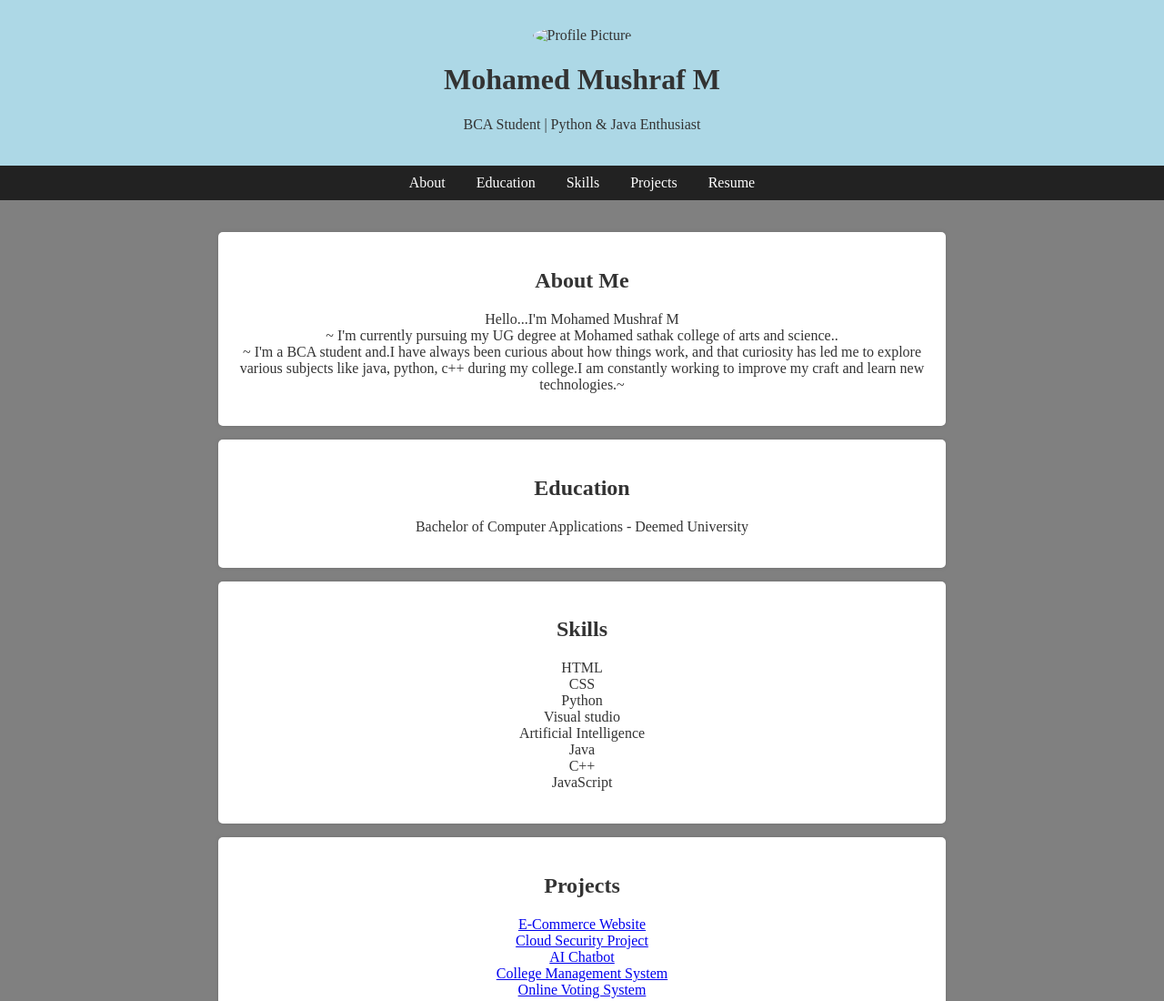
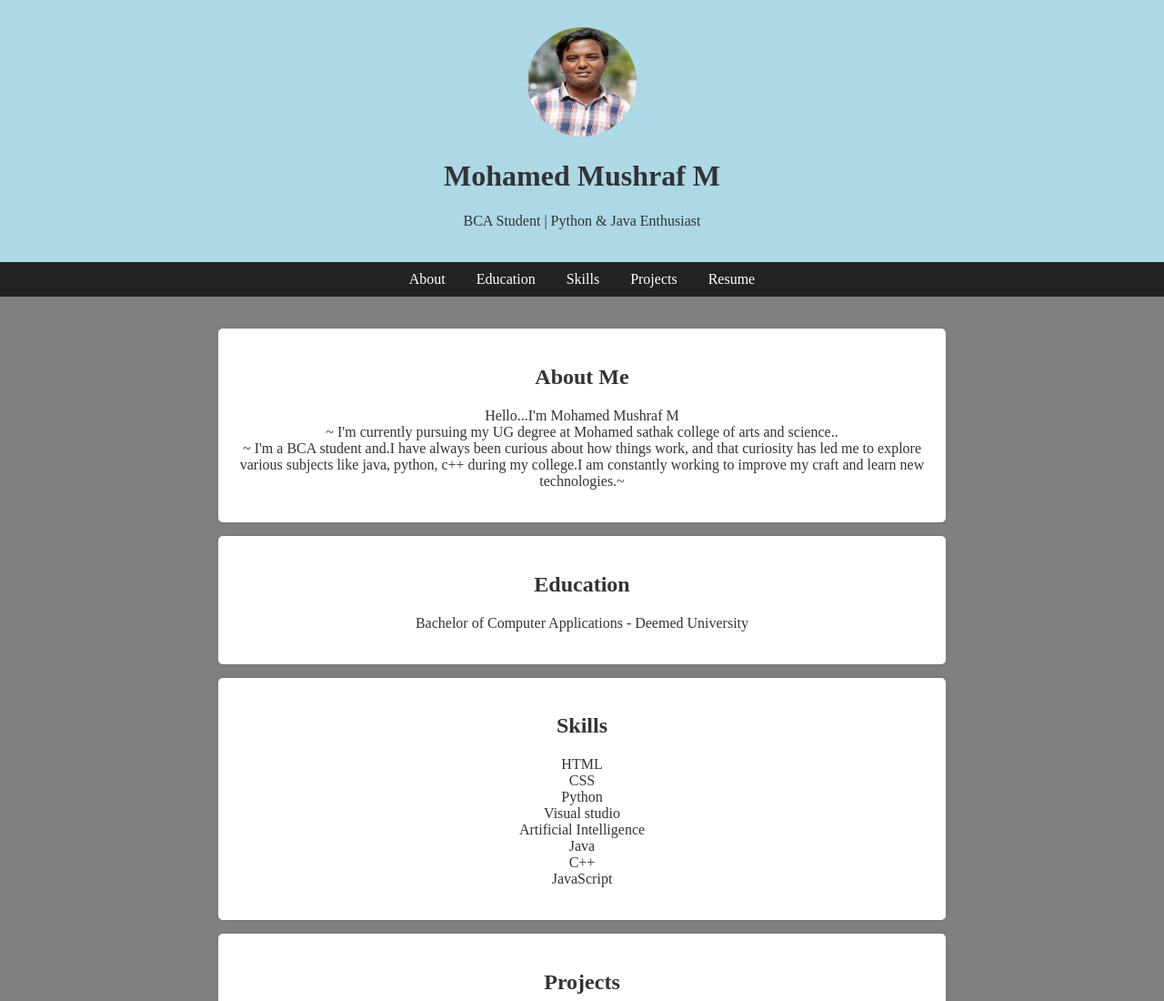
Before and after one commit to mohamed1112345/Digital-portfolio, a plain HTML site: page Index.html in a window 1280 px wide. Shown: the top 1100 px of the page at 91% size. Drawn offline with Linux system fonts and the light colour scheme.

Commit message:
Update Index.html

```diff
--- a/Index.html
+++ b/Index.html
@@ -74,7 +74,7 @@
 <body>
 
     <header>
-        <img src=" "
+        <img src="IMG-20250403-WA0019-1.jpg"
      alt="Profile Picture"
      class="profile-img">
         <h1>Mohamed Mushraf M</h1>
```
